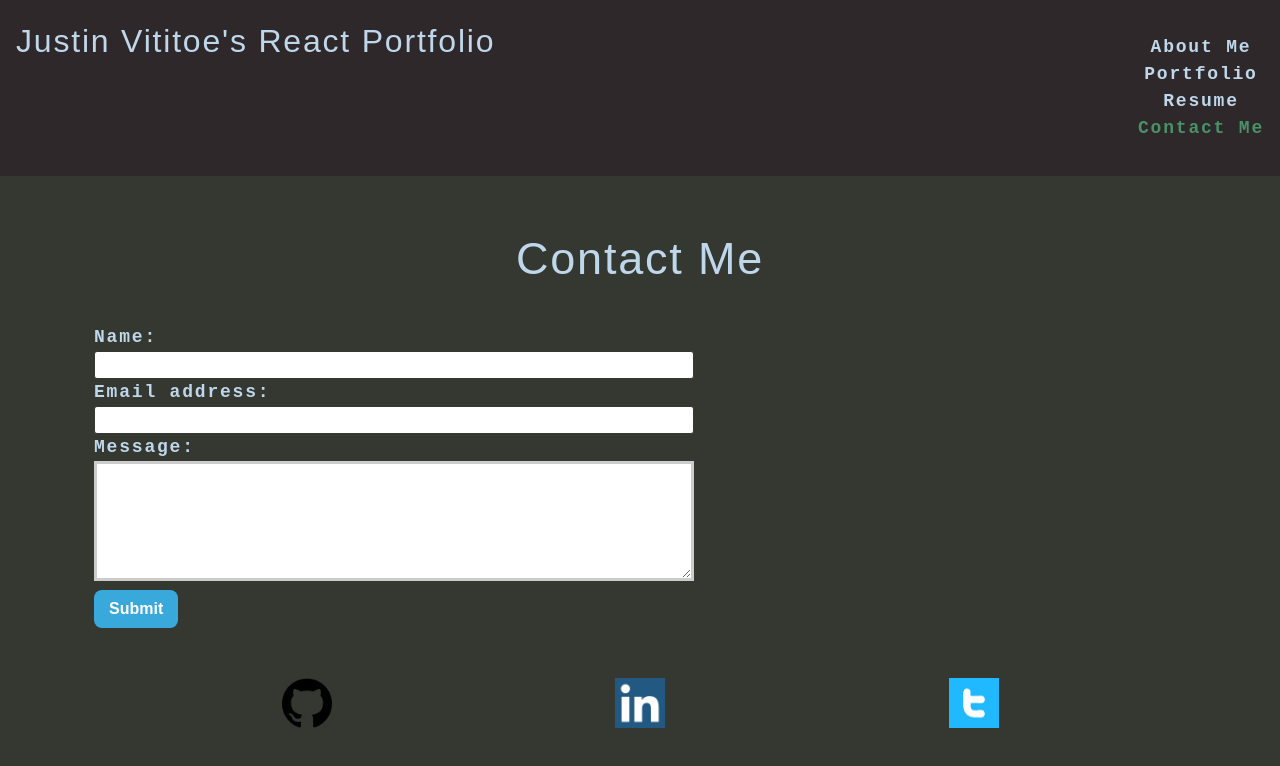
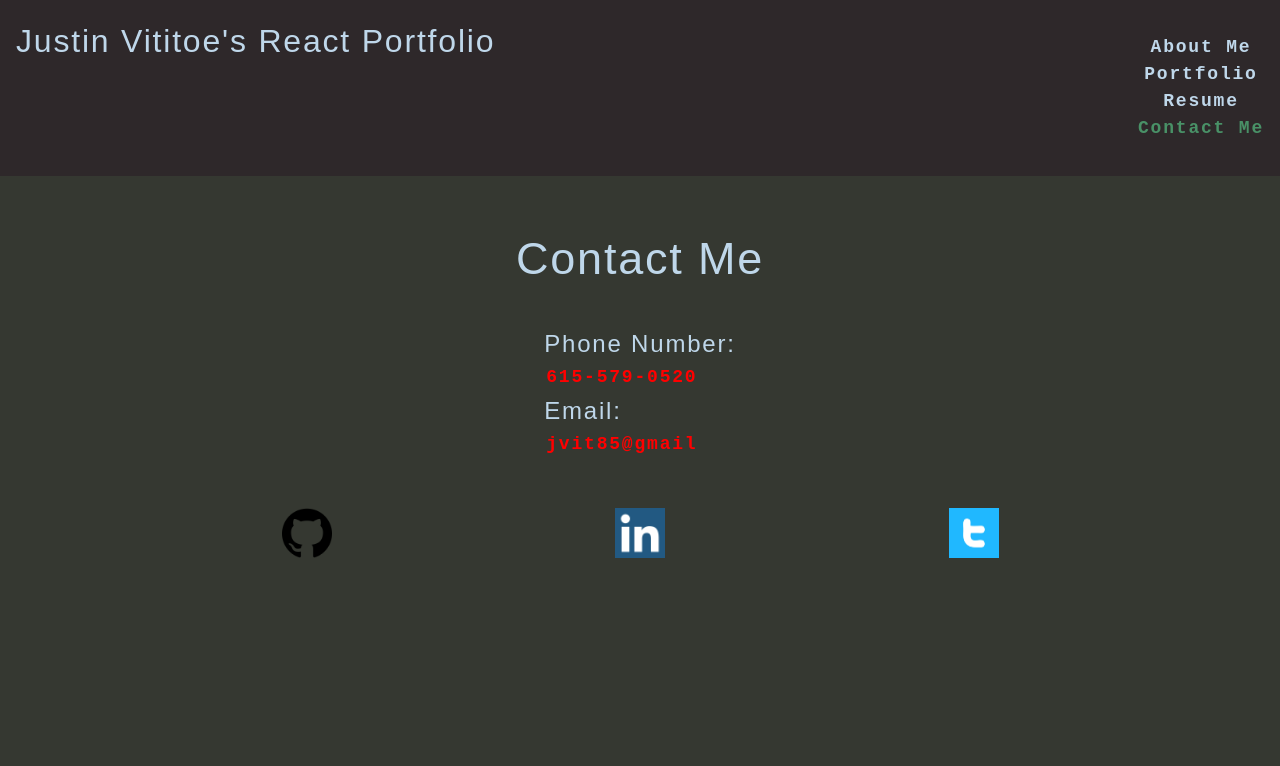
Before and after one commit to jvit1985/react-portfolio, a React (Create React App) app: page / in a window 1280 px wide. Both pictures are taken after a click on the element "Contact Me". Shown: the top 766 px of the page. Built offline with nearby package versions, Linux system fonts and the light colour scheme.

Commit message:
updated resume and contact sections

```diff
--- a/src/components/Contact/index.js
+++ b/src/components/Contact/index.js
@@ -1,79 +1,79 @@
-import React, { useState } from "react";
-import { validateEmail } from "../../utils/helpers";
+import React from "react";
+// import { validateEmail } from "../../utils/helpers";
 
 function Contact() {
-    const [formState, setFormState] = useState({ name: '', email: '', message: ''});
-    const { name, email, message } = formState;
-    const [errorMessage, setErrorMessage] = useState('');
-    function handleChange(e) {
-        if (e.target.name === 'email') {
-            const isValid = validateEmail(e.target.value);
-            console.log(isValid);
-            if (!isValid) {
-                setErrorMessage('Your email is invalid.');
-            } else {
-                setErrorMessage('');
-            }
-        } else {
-            if (!e.target.value.length) {
-                setErrorMessage(`${e.target.name} is required.`);
-            } else {
-                setErrorMessage('');
-            }
-        }
-        if (!errorMessage) {
-            setFormState({ ...formState, [e.target.name]: e.target.value })
-        }
-    }
+    // const [formState, setFormState] = useState({ name: '', email: '', message: ''});
+    // const { name, email, message } = formState;
+    // const [errorMessage, setErrorMessage] = useState('');
+    // function handleChange(e) {
+    //     if (e.target.name === 'email') {
+    //         const isValid = validateEmail(e.target.value);
+    //         console.log(isValid);
+    //         if (!isValid) {
+    //             setErrorMessage('Your email is invalid.');
+    //         } else {
+    //             setErrorMessage('');
+    //         }
+    //     } else {
+    //         if (!e.target.value.length) {
+    //             setErrorMessage(`${e.target.name} is required.`);
+    //         } else {
+    //             setErrorMessage('');
+    //         }
+    //     }
+    //     if (!errorMessage) {
+    //         setFormState({ ...formState, [e.target.name]: e.target.value })
+    //     }
+    // }
 
-    function handleSubmit(e) {
-        e.preventDefault();
-        console.log(formState);
-    }
+    // function handleSubmit(e) {
+    //     e.preventDefault();
+    //     console.log(formState);
+    // }
+// return (
+//             <section>
+//                 <div className="center">
+//                     <h2 className="page-header">Contact Me</h2>
+//                 </div>
+//                 <div>
+//                 <form id="contact-form" onSubmit={handleSubmit}>
+//                     <div>
+//                         <label htmlFor="name">Name: </label>
+//                         <input type="text" defaultValue={name} onBlur={handleChange} name="name" />
+//                     </div>
+//                     <div>
+//                         <label htmlFor="email">Email address:</label>
+//                         <input type="email" defaultValue={email} onBlur={handleChange} name="email" />
+//                     </div>
+//                     <div>
+//                         <label htmlFor="message">Message:</label>
+//                         <textarea name="message" defaultValue={message} onBlur={handleChange} rows="5" />
+//                         {errorMessage && (
+//                             <div>
+//                                 <p className="error-text">{errorMessage}</p>
+//                             </div>
+//                         )}
+//                     </div>
+//                     <button data-testid="button" type="submit">Submit</button>
+//                 </form>
+//                 </div>
+//             </section>
     return (
         <section>
             <div className="center">
                 <h2 className="page-header">Contact Me</h2>
             </div>
+            <div className="center">
+            <form className='center' id="contact-form">
                 <div>
-                <form id="contact-form" onSubmit={handleSubmit}>
-                    <div>
-                        <label htmlFor="name">Name: </label>
-                        <input type="text" defaultValue={name} onBlur={handleChange} name="name" />
+                    <h4>Phone Number:</h4>
+                    <a href='tel:6155790520'>615-579-0520</a>
+                    <h4>Email:</h4>
+                    <a href="email:jvit85@gmail.com">jvit85@gmail</a>
                 </div>
-                    <div>
-                        <label htmlFor="email">Email address:</label>
-                        <input type="email" defaultValue={email} onBlur={handleChange} name="email" />
-                    </div>
-                    <div>
-                        <label htmlFor="message">Message:</label>
-                        <textarea name="message" defaultValue={message} onBlur={handleChange} rows="5" />
-                        {errorMessage && (
-                            <div>
-                                <p className="error-text">{errorMessage}</p>
-                            </div>
-                        )}
-                    </div>
-                    <button data-testid="button" type="submit">Submit</button>
             </form>
             </div>
         </section>
-    // return (
-    //     <section>
-    //         <div className="center">
-    //             <h2 className="page-header">Contact Me</h2>
-    //         </div>
-    //         <div className="center">
-    //         <form className='center' id="contact-form">
-    //             <div>
-    //                 <h4>Phone Number:</h4>
-    //                 <a href='tel:6155790520'>615-579-0520</a>
-    //                 <h4>Email:</h4>
-    //                 <a href="email:jvit85@gmail.com">jvit85@gmail</a>
-    //             </div>
-    //         </form>
-    //         </div>
-    //     </section>
     );
 }
 
--- a/src/components/Resume/index.js
+++ b/src/components/Resume/index.js
@@ -32,8 +32,11 @@ function Resume() {
                     <li>NoSQL</li>
                     <li>GraphQL</li>
                     <li>MongoDB</li>
-                    <li>Mongoose</li>
                     <li>IndexedDB</li>
+                    <li>Python</li>
+                    <li>Java</li>
+                    <li>C#</li>
+                    <li>AWS</li>
                 </ol>
             </div>
         </section>
```
Also changed, not shown: 1 other file (tests, documents, lock files or other folders). Lines whose indentation alone changed are shown as unchanged.
